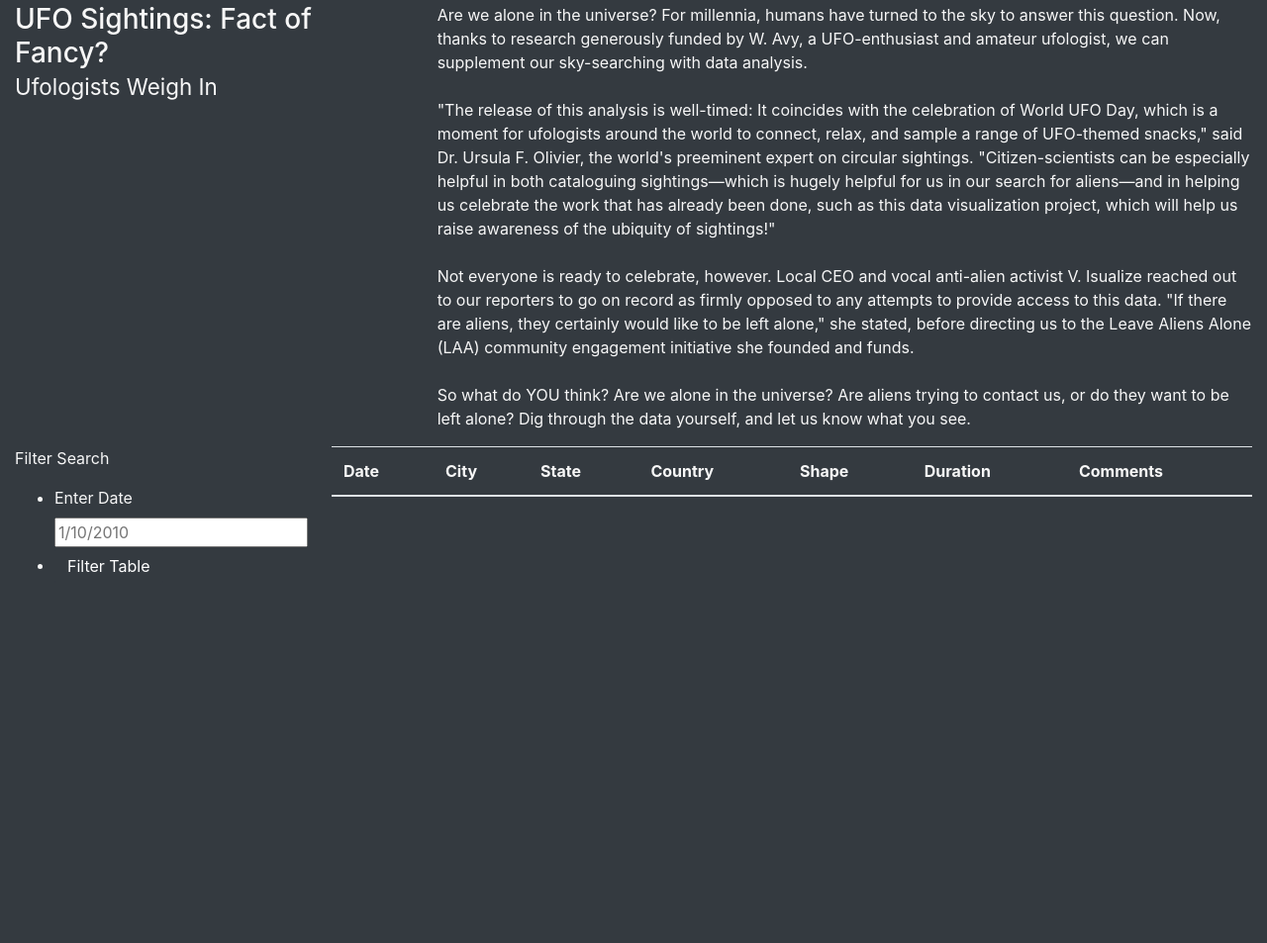
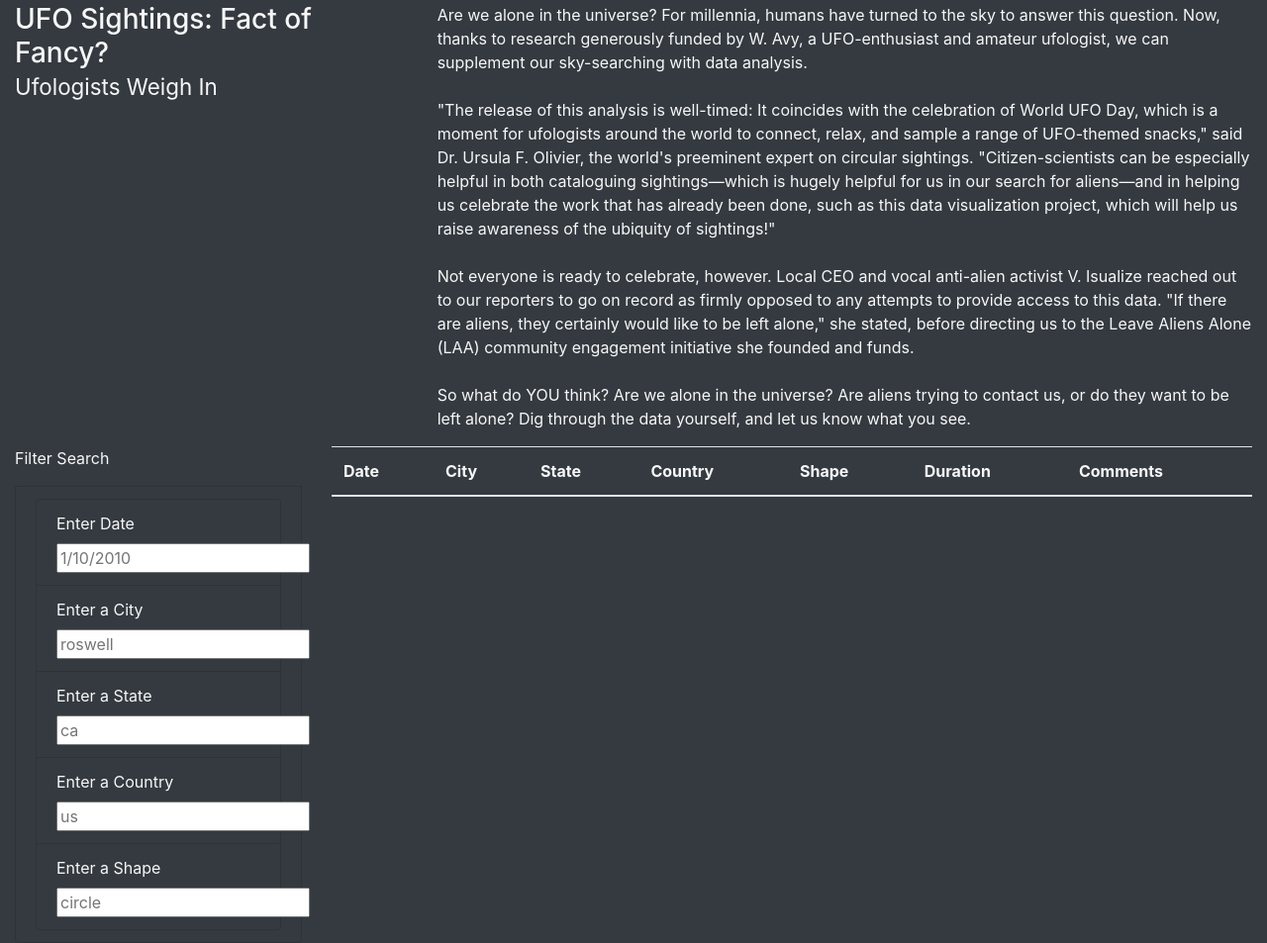
Before and after one commit to AndrejaCH/UFOs, a plain HTML site: page index.html in a window 1280 px wide. Shown: the part 288-1241 px from the top of the page at 99% size. Before the commit the page ends 895 px from the top, so only its background shows below. Drawn offline with nearby package versions, Linux system fonts and the light colour scheme.

Commit message:
add the final app.js

```diff
--- a/index.html
+++ b/index.html
@@ -3,6 +3,7 @@
 <head>
     <meta charset="UTF-8">
     <meta name="viewport" content="width=device-width, initial-scale=1.0">
+    <meta http-equiv="X-UA-Compatible" content="ie=edge" />
     <title>UFO Finder</title>
     <link
       rel="stylesheet"
@@ -38,15 +39,26 @@
             <div class="col-md-3">
                 <form class="bg-dark">
                     <p>Filter Search</p>
-                <ul class="bg-dark">
-                    <li class="bg-dark">
+                <ul class="list-group-item bg-dark" >
+                    <li class="list-group-item bg-dark" >
                         <label for="date">Enter Date</label>
                         <input type="text" placeholder="1/10/2010" id="datetime" />
                     </li>
-                    <li class="bg-dark">
-                        <button id="filter-btn" type="button" class="btn btn-dark">
-                            Filter Table
-                        </button>
+                    <li class="list-group-item bg-dark" >
+                        <label for="city">Enter a City</label>
+                        <input type="text" placeholder="roswell" id="city" />
+                    </li>
+                    <li class="list-group-item bg-dark" >
+                        <label for="state">Enter a State</label>
+                        <input type="text" placeholder="ca" id="state" />
+                    </li>
+                    <li class="list-group-item bg-dark" >
+                        <label for="country">Enter a Country</label>
+                        <input type="text" placeholder="us" id="country" />
+                    </li>
+                    <li class="list-group-item bg-dark" >
+                        <label for="shape">Enter a Shape</label>
+                        <input type="text" placeholder="circle" id="shape" />
                     </li>
                 </ul>
             </form>
```
